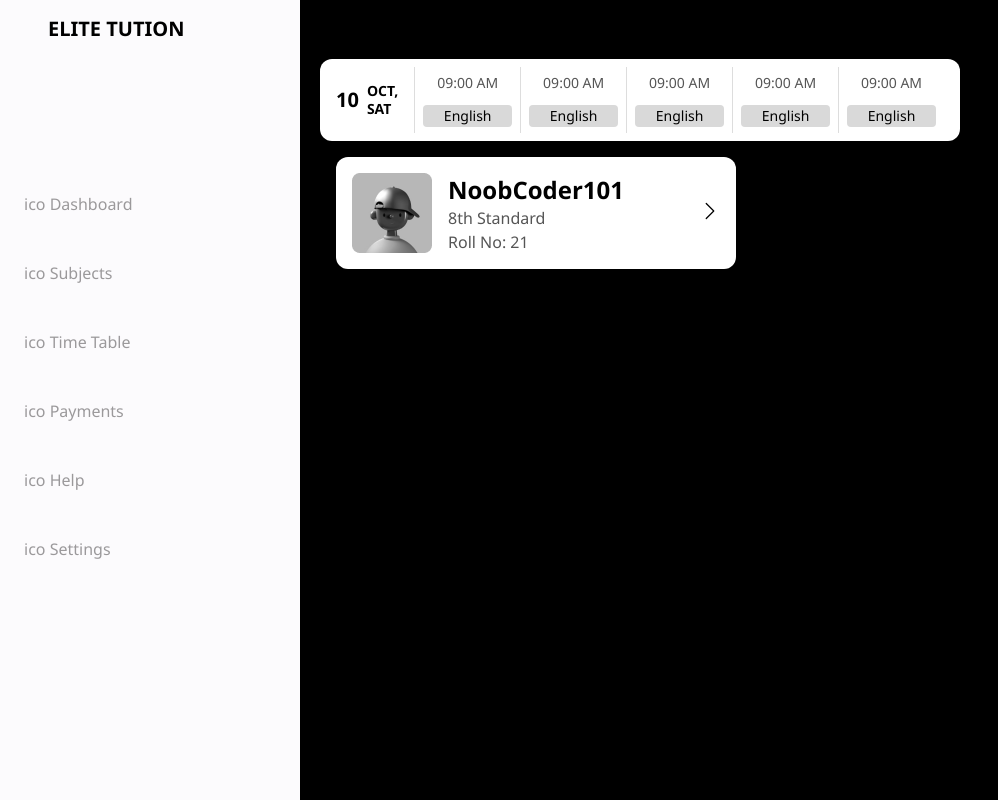
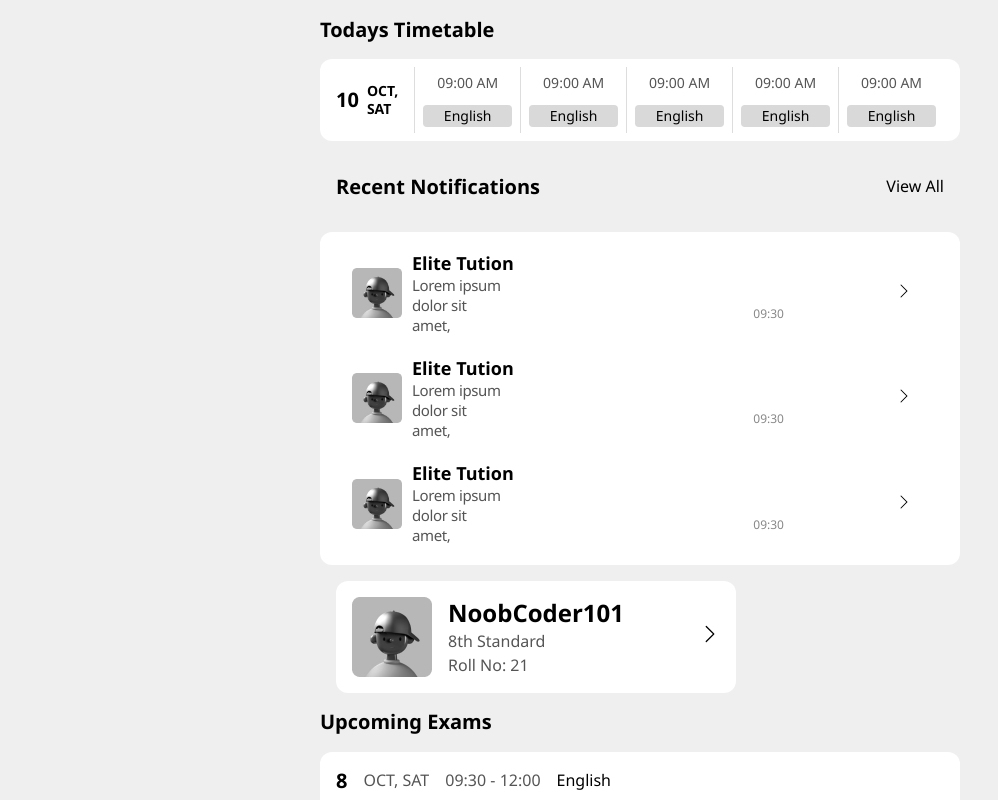
Before and after one commit to Noob-Coders-404/tutors-hub-frontend, a Next.js app: page /dashboard in a window 1280 px wide. Shown: the top 800 px of the page, without its empty margins (0-998 px from the left). Built offline with nearby package versions, Linux system fonts and the light colour scheme.

Commit message:
notifications

```diff
--- a/components/Layout/MainPage.js
+++ b/components/Layout/MainPage.js
@@ -2,6 +2,8 @@ import SideBar from "../common/SideBar";
 import TimeTable from "../dashboard/TimeTable/TimeTable";
 import styles from "./mainpage.module.css"
 import Profile from "../dashboard/Profile/Profile"
+import Notification from "../dashboard/Notification/Notification";
+import UpcomingExams from "../dashboard/UpcomingExams/UpcomingExams";
 
 const MainPage = () => {
   return (
@@ -13,9 +15,11 @@ const MainPage = () => {
       <div className={styles.container}>
         <div>
       <TimeTable />
+      <Notification/>
         </div>
         <div>
           <Profile/>
+          <UpcomingExams/>
         </div>
       </div>
     </div>
--- a/components/Layout/mainpage.module.css
+++ b/components/Layout/mainpage.module.css
@@ -1,6 +1,8 @@
 .dashboard{
     display: flex;
+    background-color: #EFEFEF;
 }
+
 .container{
     margin-left: 20rem;
 }
--- /dev/null
+++ b/components/dashboard/Notification/Notification.js
@@ -0,0 +1,53 @@
+import { BsChevronRight } from "react-icons/bs";
+import styles from "./notification.module.css";
+const Notification = () => {
+  const data = [
+    {
+      icon: "/images/dashboard/ProfileIcon.png",
+      title: "Elite Tution",
+      desc: "Lorem ipsum dolor sit amet, ",
+      time: "09:30",
+    },
+    {
+      icon: "/images/dashboard/ProfileIcon.png",
+      title: "Elite Tution",
+      desc: "Lorem ipsum dolor sit amet, ",
+      time: "09:30",
+    },
+    {
+      icon: "/images/dashboard/ProfileIcon.png",
+      title: "Elite Tution",
+      desc: "Lorem ipsum dolor sit amet, ",
+      time: "09:30",
+    },
+
+  ];
+  return (
+    <div className={styles.notification}>
+      <div>
+        <h2>Recent Notifications</h2>
+        <span>View All</span>
+      </div>
+      <div className={styles.container}>
+        {data.map((item,index)=>(
+        <div key={index}>
+          <img src={item.icon} alt="" />
+          <div>
+            <h3>{item.title}</h3>
+            <div className={styles.content}>
+              <p>
+                {item.desc}
+              </p>
+              <span className={styles.time}>{item.time}</span>
+            </div>
+          </div>
+          <span>
+            <BsChevronRight />
+          </span>
+        </div>
+        ))}
+      </div>
+    </div>
+  );
+};
+export default Notification;
--- /dev/null
+++ b/components/dashboard/Notification/notification.module.css
@@ -0,0 +1,100 @@
+.notification>div{
+    padding: 1rem;
+}
+.notification>div>span {
+    font-weight: 500;
+    font-size: 16px;
+    line-height: 21px;
+    display: flex;
+    align-items: center;
+    color: #000000;
+}
+
+.notification>div>h2 {
+    font-weight: 700;
+    font-size: 20px;
+    line-height: 26px;
+    display: flex;
+    align-items: center;
+    color: #000000;
+}
+
+.notification>div {
+    display: flex;
+    justify-content: space-between;
+}
+
+.container {
+    display: flex;
+    flex-direction: column;
+    color: #000000;
+    gap: 1rem;
+    background-color: #fff;
+    background: #FFFFFF;
+    border-radius: 12px;
+}
+
+.container>div {
+    display: flex;
+    align-items: center;
+    /* justify-content: space-between; */
+    gap: 10px;
+    padding: .2rem 1rem;
+    position: relative;
+}
+.container>div>span{
+    right: 2rem;
+    position: absolute;
+}
+.time{
+    position: absolute;
+    bottom: 1rem;
+    right: 10rem;
+
+}
+.container>div>img {
+    width: 50px;
+}
+
+.container>div h3 {
+    font-weight: 700;
+    font-size: 18px;
+    line-height: 23px;
+    display: flex;
+    align-items: center;
+    color: #000000;
+    margin: 0;
+}
+
+.container>div p {
+    margin: 0;
+    font-weight: 400;
+    font-size: 15px;
+    line-height: 20px;
+    display: flex;
+    align-items: center;
+    letter-spacing: -0.025em;
+    color: #555555;
+    width: 50%;
+}
+
+.content {
+    display: flex;
+    gap: 2rem;
+
+}
+
+.time {
+    font-weight: 400;
+    font-size: 12px;
+    line-height: 16px;
+    display: flex;
+    align-items: flex-end;
+    text-align: right;
+    color: #888888;
+}
+.line{
+    display: flex;
+    align-items: center;
+    justify-content: center;
+}
--- /dev/null
+++ b/components/dashboard/UpcomingExams/UpcomingExams.js
@@ -0,0 +1,56 @@
+import styles from "./upcomingexams.module.css";
+
+const UpcomingExams = () => {
+  const data = [
+    {
+      date: 8,
+      month: "OCT",
+      day: "SAT",
+      start: "09:30",
+      end: "12:00",
+      subject: "English",
+    },
+    {
+      date: 8,
+      month: "OCT",
+      day: "SAT",
+      start: "09:30",
+      end: "12:00",
+      subject: "English",
+    },
+    {
+      date: 8,
+      month: "OCT",
+      day: "SAT",
+      start: "09:30",
+      end: "12:00",
+      subject: "English",
+    },
+  ];
+  return (
+    <div className={styles.main}>
+      <h2>Upcoming Exams</h2>
+      <div className={styles.container}>
+        {data.map((item,index)=>{
+            return(
+            <>
+        <div>
+            <div>
+          <h2>{item.date}</h2>
+          <h3>{item.month}, {item.day}</h3>
+            </div>
+          <div>
+
+          <h4>{item.start} - {item.end}</h4>
+          <h5>{item.subject}</h5>
+          </div>
+        </div>
+        <div className={styles.line} />
+        </>
+            )
+    })}
+    </div>
+    </div>
+  );
+};
+export default UpcomingExams;
--- /dev/null
+++ b/components/dashboard/UpcomingExams/upcomingexams.module.css
@@ -0,0 +1,75 @@
+.main {
+    background-color: #EFEFEF;
+}
+
+.main>h2 {
+    font-weight: 700;
+    font-size: 20px;
+    line-height: 26px;
+    color: #000000;
+}
+
+.container {
+    display: flex;
+    flex-direction: column;
+    background-color: #fff;
+    padding: 1rem;
+    color: #000000;
+    max-width: 640px;
+    border-radius: 12px;
+    gap: 1.2rem;
+}
+
+.container>div {
+    display: flex;
+    align-items: center;
+    gap: 1rem;
+    flex-wrap: wrap;
+}
+.container>div>div{
+    display: flex;
+    gap: 1rem;
+    align-items: center;
+}
+.line{
+    border-bottom: 1px solid rgb(199, 199, 199);
+}
+.container h2 {
+    font-weight: 700;
+    font-size: 20px;
+    line-height: 26px;
+    margin: 0;
+}
+
+.container h3,
+.container h4 {
+    font-weight: 500;
+    margin: 0;
+    font-size: 16px;
+    line-height: 21px;
+    color: #555555;
+}
+
+
+.container h5 {
+    font-weight: 500;
+    margin: 0;
+    font-size: 16px;
+    line-height: 21px;
+}
+@media (max-width:639px) {
+    .container>div{
+        justify-content: space-between;
+    }
+    .container>div>div:nth-child(1){
+        flex-direction: row;
+
+    }
+    .container>div>div:nth-child(2){
+        flex-direction: column;
+        gap: .2rem;
+    align-items: flex-start;
+
+
+    }
+}
```
Also changed, not shown: public/Images/dashboard/line.svg (added).
